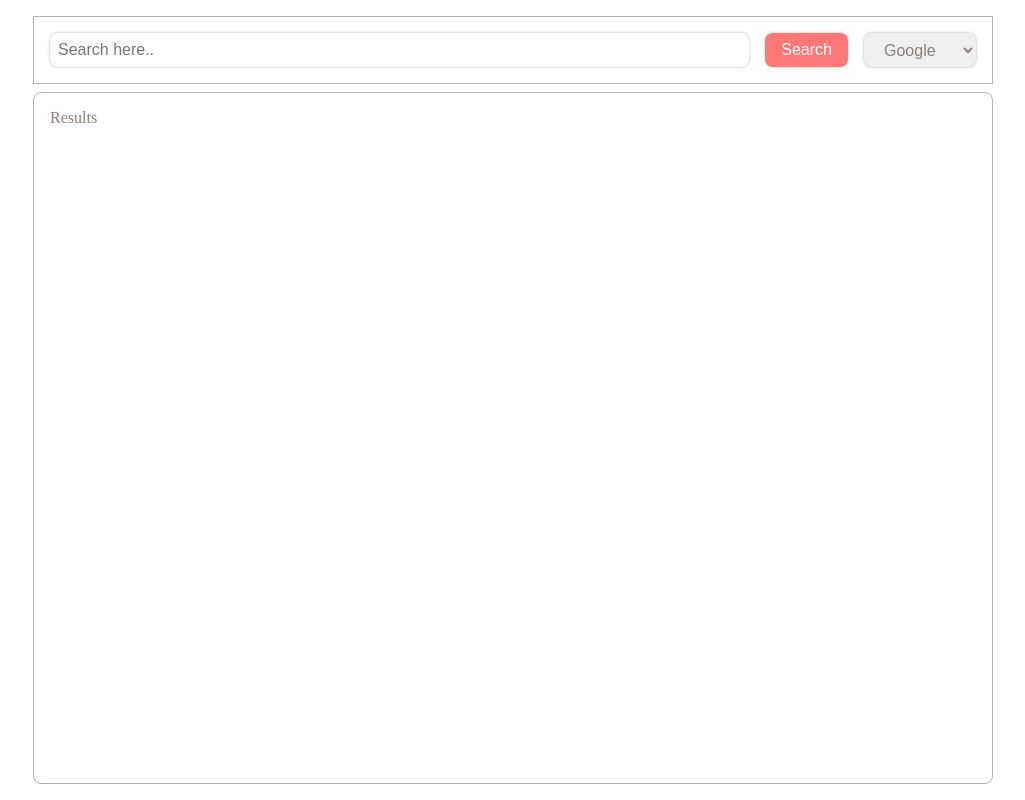
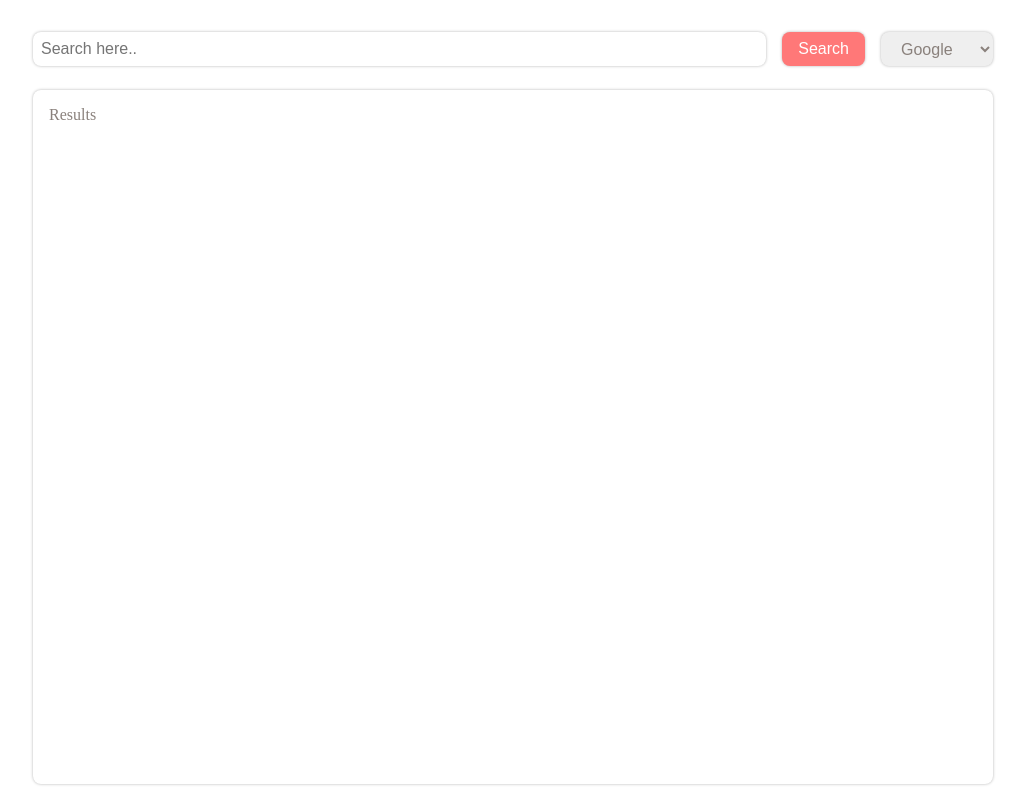
Before and after one commit to MefitHp/synack-challenge, a React (Create React App) app: page / in a window 1280 px wide. Shown: the whole page, without its empty margins (127-1152 px from the left). Built offline with nearby package versions, Linux system fonts and the light colour scheme.

Commit message:
Added basic styling and basic saga execution

```diff
--- a/src/App.js
+++ b/src/App.js
@@ -18,15 +18,15 @@ const Layout = styled.div`
 `;
 
 const SearchBarContainer = styled.section`
-  padding: 1em;
-  border: 1px solid rgba(0, 0, 0, 0.3);
+  padding: 1em 0em;
 `;
+
 const ResultsContainer = styled.div`
-  border: 1px solid rgba(0, 0, 0, 0.3);
   flex: 1;
   padding: 1rem;
   border-radius: 0.5rem;
   overflow-y: auto;
+  box-shadow: var(--box-shadow);
 `;
 
 function App() {
--- a/src/components/SearchBar/index.js
+++ b/src/components/SearchBar/index.js
@@ -2,6 +2,7 @@ import styled from "@emotion/styled";
 import { useState } from "react";
 import { useDispatch } from "react-redux";
 import { onSearch } from "../../redux/search";
+
 const SearchBarContainer = styled.div`
   display: flex;
   gap: 1rem;
@@ -18,7 +19,7 @@ const SearchBarContainer = styled.div`
     transition: background-color 0.1s;
     &:hover {
       color: white;
-      background-color: rgba(0, 0, 0, 0.33);
+      background-color: #dadada;
     }
   }
 `;
@@ -36,6 +37,10 @@ const SearchBar = () => {
     setProvider(e.target.value);
   }
 
+  function handleOnSearchClick() {
+    dispatch(onSearch());
+  }
+
   return (
     <SearchBarContainer>
       <input
@@ -44,7 +49,7 @@ const SearchBar = () => {
         value={query}
         onChange={handleSearchInput}
       />
-      <button>Search</button>
+      <button onClick={handleOnSearchClick}>Search</button>
       <select
         id="search_provider"
         name="Search Provider"
--- a/src/index.css
+++ b/src/index.css
@@ -15,11 +15,11 @@
 }
 
 input {
-  /* border: 1px solid rgba(0, 0, 0, 0.3); */
   border-radius: 0.5rem;
   box-shadow: var(--box-shadow);
   padding: 0.5rem;
 }
+
 button {
   color: white;
   padding: 0.5rem 1rem;
--- a/src/index.js
+++ b/src/index.js
@@ -3,9 +3,13 @@ import { Provider } from "react-redux";
 
 import ReactDOM from "react-dom";
 import App from "./App";
+import configureStore from "./redux/configureStore";
 import reportWebVitals from "./reportWebVitals";
-import { store } from "./redux";
 import "./index.css";
+
+const { store, middleware, rootSaga } = configureStore();
+
+middleware.run(rootSaga);
 
 ReactDOM.render(
   <React.StrictMode>
--- a/src/redux/configureStore.js
+++ b/src/redux/configureStore.js
@@ -1,13 +1,13 @@
 import { combineReducers, compose, createStore, applyMiddleware } from "redux";
 import createSagaMiddleware from "redux-saga";
+import combineSagas from "../sagas";
 
 import searchReducer from "./search";
-import rootSaga from "./../sagas";
-
 const rootReducer = combineReducers({
   search: searchReducer,
 });
 
+const configureStore = () => {
   // create the saga middleware
   const sagaMiddleware = createSagaMiddleware();
 
@@ -15,13 +15,17 @@ const sagaMiddleware = createSagaMiddleware();
   const store = createStore(
     rootReducer,
     compose(
+      applyMiddleware(sagaMiddleware),
       window.__REDUX_DEVTOOLS_EXTENSION__ &&
-      window.__REDUX_DEVTOOLS_EXTENSION__(),
-    applyMiddleware(sagaMiddleware)
+        window.__REDUX_DEVTOOLS_EXTENSION__()
     )
   );
 
-// then run the saga
-sagaMiddleware.run(rootSaga);
+  return {
+    middleware: sagaMiddleware,
+    rootSaga: combineSagas,
+    store,
+  };
+};
 
-export default store;
+export default configureStore;
--- a/src/redux/index.js
+++ b/src/redux/index.js
@@ -1,3 +1,3 @@
-import store from "./configureStore";
+import configureStore from "./configureStore";
 
-export { store };
+export { configureStore };
--- a/src/redux/search.js
+++ b/src/redux/search.js
@@ -15,7 +15,11 @@ const initialState = {
 // Reducer
 export default function reducer(state = initialState, action = {}) {
   switch (action.type) {
-    // do reducer stuff
+    case ON_SEARCH:
+      return {
+        ...state,
+        isLoading: true,
+      };
     default:
       return state;
   }
--- a/src/sagas/searchSaga.js
+++ b/src/sagas/searchSaga.js
@@ -1,7 +1,6 @@
 import { put, takeLatest } from "redux-saga/effects";
 import { ON_SEARCH, ON_SEARCH_ERROR } from "../redux/search";
 
-// worker Saga: will be fired on USER_FETCH_REQUESTED actions
 function* onSearch(action) {
   try {
   } catch (e) {
@@ -9,8 +8,6 @@ function* onSearch(action) {
   }
 }
 
-function* searchSaga() {
+export default function* searchSaga() {
   yield takeLatest(ON_SEARCH, onSearch);
 }
-
-export default searchSaga;
```
Lines whose indentation alone changed are shown as unchanged.
